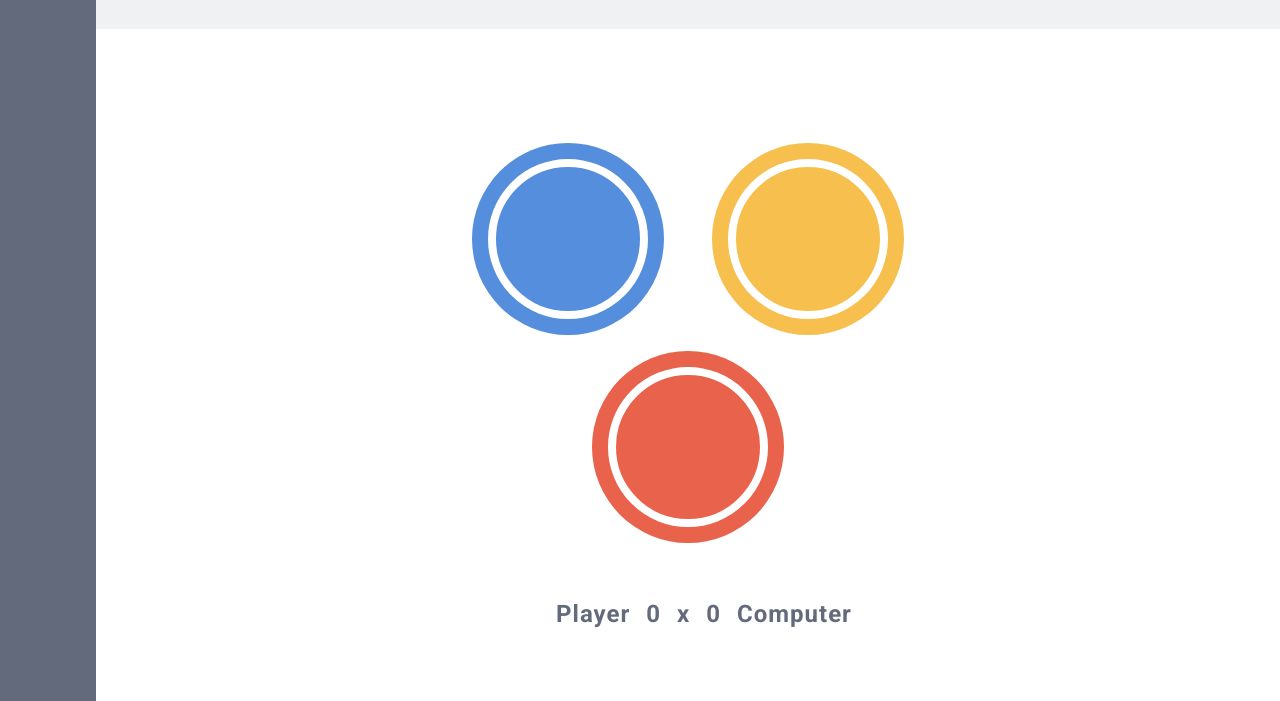
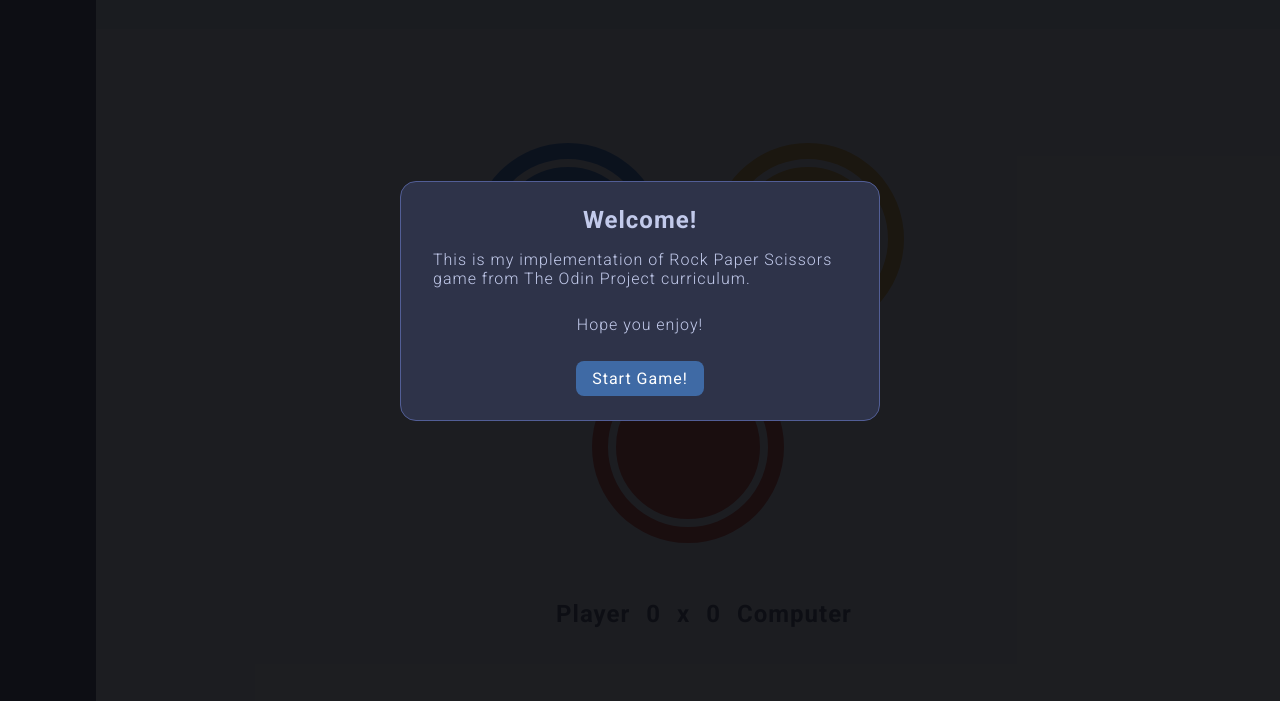
Before and after one commit to MadMaia3D/odin-rock-paper-scissors-game, a plain HTML site: page index.html in a window 1280 px wide. Shown: the part 99-800 px from the top of the page. Drawn offline with Linux system fonts and the light colour scheme.

Commit message:
add: welcome modal overlay at start of the game

```diff
--- a/app.js
+++ b/app.js
@@ -70,6 +70,25 @@ let gameScore = { player: 0, computer: 0, tie: 0 };
 
 // ########## USER INTERFACE ##########
 
+// ---------- MODAL ----------
+document.addEventListener("DOMContentLoaded", showModal);
+
+const modal = document.querySelector(".modal");
+const modalWindow = document.querySelector(".modal-window");
+const modalButton = document.querySelector(".modal-window button");
+
+function showModal() {
+    modal.classList.add("show");
+    modalWindow.classList.add("show");
+    modalButton.addEventListener("click", hideModal);
+}
+
+function hideModal() {
+    modal.classList.remove("show");
+    modalWindow.classList.remove("show");
+}
+
+// ---------- GAME UI ----------
 const choiceButtons = document.querySelectorAll(".choice-container");
 
 choiceButtons.forEach(addClickFunction);
--- a/index.html
+++ b/index.html
@@ -62,6 +62,17 @@
 
     </div>
 
+    <div class="modal">
+        <div class="modal-window">
+            <div class="modal-top">
+                <h1>Welcome!</h1>
+                <p>This is my implementation of Rock Paper Scissors game from The Odin Project curriculum.</p>
+            </div>
+            <p>Hope you enjoy!</p>
+            <button>Start Game!</button>
+        </div>
+    </div>
+
 
     <script src="./app.js"></script>
 </body>
--- a/style.css
+++ b/style.css
@@ -5,20 +5,25 @@
     padding: 0;
     font-family: "roboto", sans-serif;
     letter-spacing: var(--spacing);
-    /* outline: 1px solid rgba(255, 0, 255, 0.1); */
+    /* outline: 1px solid rgba(255, 0, 255, 0.5); */
 }
 :root {
     --color-white: #ffffff;
-    --color-grey-light: #f0f1f2;
+    --color-white-dim: #f0f1f2;
+    --color-white-dim2: #c2caeb;
     --color-grey-dark-1: #626a7b;
     --color-grey-dark-2: #525967;
     --color-grey-dark-3: #464c58;
+    --color-modal-bg: rgba(4, 5, 9, 0.9);
+    --color-modal-window: #2e3349;
+    --color-modal-border: #525e96;
     --color-red: #e9624b;
-    --color-red-darken: #af4938;
+    --color-red-dim: #af4938;
     --color-yellow: #f6bf4e;
-    --color-yellow-darken: #b88f3a;
+    --color-yellow-dim: #b88f3a;
     --color-blue: #548edc;
-    --color-blue-darken: #3f6aa5;
+    --color-blue-dim: #3f6aa5;
+    --color-cyan: #46b1da;
     --color-green: #92c15d;
     --color-green-darken: #6d9146;
     --size-button: 12rem;
@@ -27,16 +32,20 @@
     --size-header-height: 8rem;
     --size-sidebar-width: 6rem;
     --spacing: 1px;
+    --animation-modal: 0.3s;
 }
 body {
     background: var(--color-grey-dark-1);
     display: flex;
     height: 100vh;
 }
+body * {
+    box-sizing: border-box;
+}
 /* ########## FIRST LEVEL ########## */
 .header {
     height: var(--size-header-height);
-    background: var(--color-grey-light);
+    background: var(--color-white-dim);
     display: flex;
     flex-direction: column;
     justify-content: center;
@@ -71,8 +80,9 @@ h1 {
     align-items: center;
 }
 
-/* BUTTONS POSITION */
+/* ########## BUTTONS POSITION ########## */
 .triangle {
+    box-sizing: content-box;
     padding: 2rem;
     background: url("./references/arrows_01.png");
     background-position: center;
@@ -109,7 +119,7 @@ h1 {
     left: calc(50% - var(--size-button) / 2);
 }
 
-/* BUTTONS SHAPE*/
+/* ########## BUTTONS SHAPE ########## */
 .choice {
     width: var(--size-button);
     height: var(--size-button);
@@ -120,6 +130,7 @@ h1 {
     cursor: pointer;
 }
 .choice-center {
+    box-sizing: content-box;
     width: var(--size-button-center);
     height: var(--size-button-center);
     border-radius: 50%;
@@ -130,7 +141,7 @@ h1 {
     overflow: hidden;
 }
 
-/* BUTTONS COLORS */
+/* ########## BUTTONS COLORS ########## */
 .choice-rock {
     background: var(--color-red);
 }
@@ -146,7 +157,7 @@ h1 {
     height: 110%;
 }
 
-/* BUTTONS ICONS */
+/* ########## BUTTONS ICONS ########## */
 .choice-rock .icon {
     background: url("./references/CartoonHandRock.png");
     background-position: center;
@@ -163,7 +174,7 @@ h1 {
     background-size: cover;
 }
 
-/* BUTTONS ANIMATION */
+/* ########## BUTTONS ANIMATION ########## */
 .choice:hover {
     animation: button-hover 0.8s infinite;
 }
@@ -180,7 +191,7 @@ h1 {
     }
 }
 
-/* SCORES */
+/* ########## SCORES ########## */
 .scores {
     margin-top: 1rem;
     margin-left: 2rem;
@@ -190,3 +201,60 @@ h1 {
     font-size: 1.5rem;
     color: var(--color-grey-dark-1);
 }
+
+/* ########## MODAL ########## */
+.modal {
+    position: absolute;
+    display: flex;
+    justify-content: center;
+    align-items: center;
+    inset: 0;
+    background: var(--color-modal-bg);
+    opacity: 0;
+    transition: all var(--animation-modal);
+    z-index: -1;
+}
+.modal.show {
+    opacity: 1;
+    z-index: 1;
+}
+.modal h1 {
+    margin-bottom: 1rem;
+}
+.modal-window {
+    height: 15rem;
+    width: 30rem;
+    background-color: var(--color-modal-window);
+    border: 1px solid var(--color-modal-border);
+    border-radius: 1rem;
+    padding: 1.5rem 2rem;
+
+    display: flex;
+    flex-direction: column;
+    align-items: center;
+    justify-content: space-between;
+
+    color: var(--color-white-dim2);
+
+    transform: translateY(calc(-50vh - 50%));
+    transition: all var(--animation-modal);
+}
+.modal-window.show {
+    transform: translateY(0);
+}
+.modal-window p {
+    font-weight: 300;
+}
+.modal-window button {
+    border: none;
+    padding: 0.5rem 1rem;
+    font-size: 1rem;
+    border-radius: 0.5rem;
+    background: var(--color-blue-dim);
+    color: var(--color-white);
+    transition: all 0.2s;
+    cursor: pointer;
+}
+.modal-window button:hover {
+    background: var(--color-blue);
+}
```
